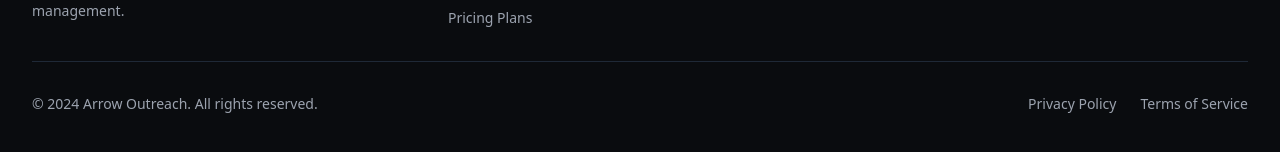
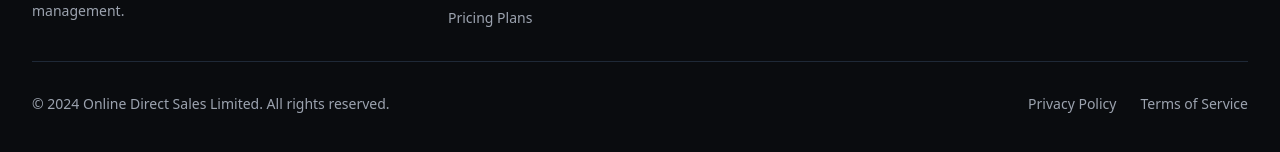
Before and after one commit to junglejim506/arrowoutreach, a plain HTML site: page index.html in a window 1280 px wide. Shown: the part 1600-1752 px from the top of the page. Drawn offline with nearby package versions, Linux system fonts and the light colour scheme.

Commit message:
Update index.html

```diff
--- a/index.html
+++ b/index.html
@@ -291,7 +291,7 @@
                 </a>
             </div>
             <p class="mt-8 text-sm text-gray-400 md:mt-0 md:order-1">
-                © 2024 Arrow Outreach. All rights reserved.
+                © 2024 Online Direct Sales Limited. All rights reserved.
             </p>
         </div>
     </div>
```
